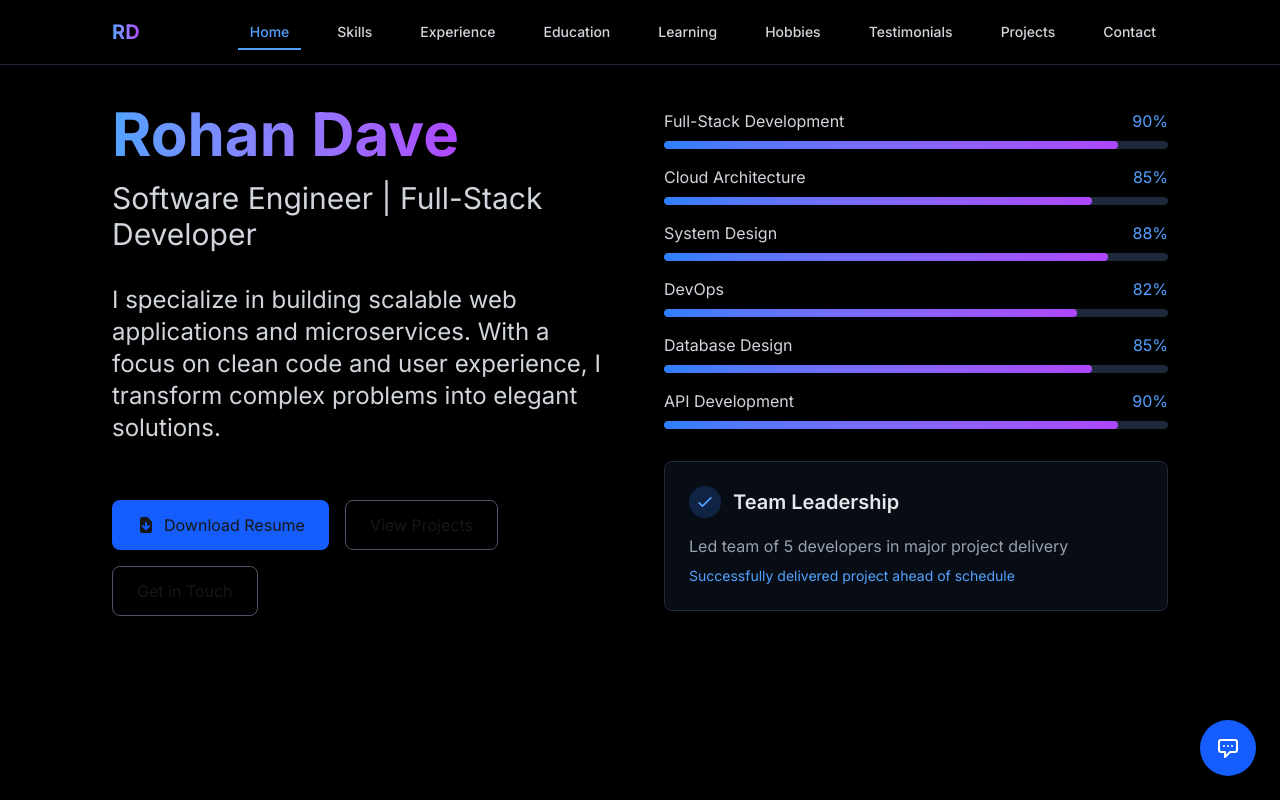
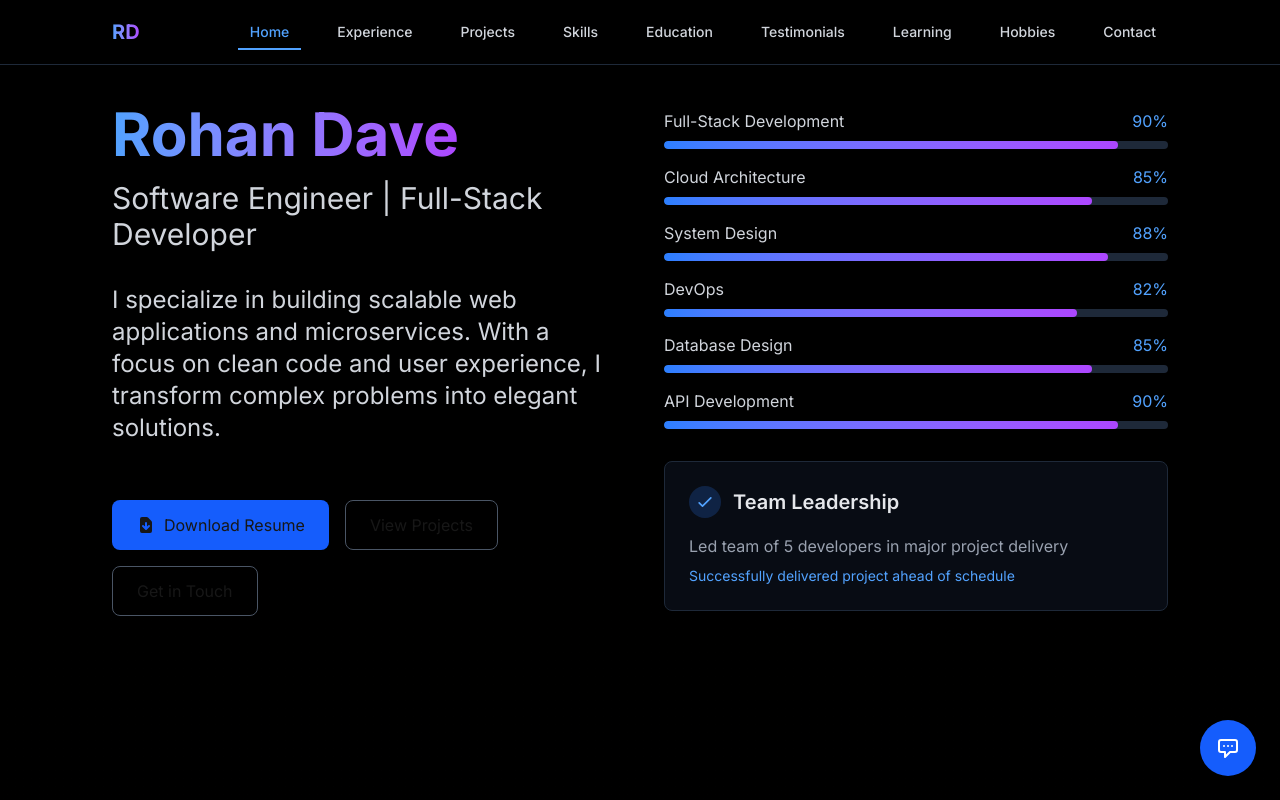
Before and after one commit to rohanddave/portfolio-website, a Next.js app: page / in a window 1280 px wide. Shown: the top 800 px of the page. Built offline with nearby package versions, Linux system fonts and the light colour scheme.

Commit message:
Update Navigation.tsx

```diff
--- a/components/Navigation.tsx
+++ b/components/Navigation.tsx
@@ -5,13 +5,13 @@ import Link from "next/link";
 
 const sections = [
   { id: "home", label: "Home" },
+  { id: "experience", label: "Experience" },
+  { id: "projects", label: "Projects" },
   { id: "skills", label: "Skills" },
-  { id: "experience", label: "Experience" },
   { id: "education", label: "Education" },
+  { id: "testimonials", label: "Testimonials" },
   { id: "learning", label: "Learning" },
   { id: "hobbies", label: "Hobbies" },
-  { id: "testimonials", label: "Testimonials" },
-  { id: "projects", label: "Projects" },
   { id: "contact", label: "Contact" },
 ];
 
```
